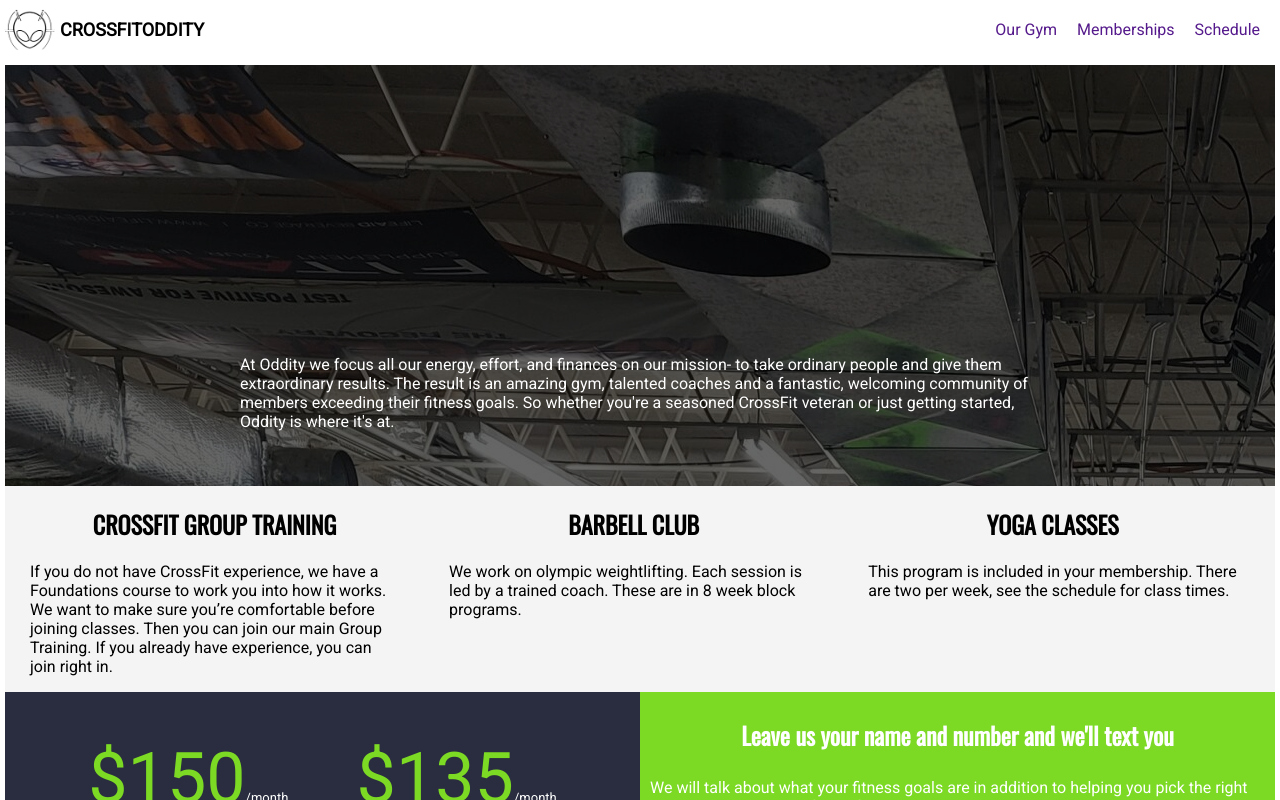
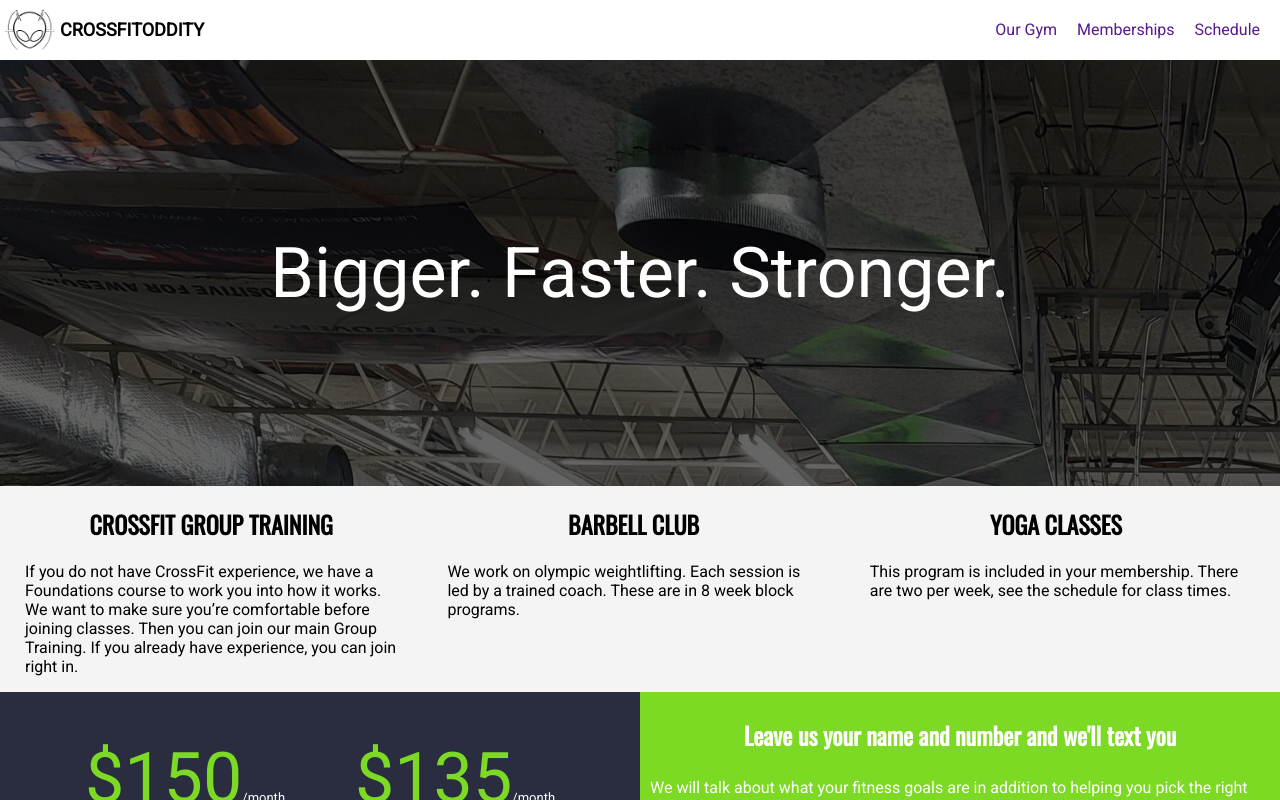
Before and after one commit to drmcknight/crossfit-oddity, a Next.js app: page / in a window 1280 px wide. Shown: the top 800 px of the page. Built offline with nearby package versions, Linux system fonts and the light colour scheme.

Commit message:
progress

```diff
--- a/components/content.tsx
+++ b/components/content.tsx
@@ -5,7 +5,7 @@ const Main = styled.main`
     width: 100%;
     display: flex;
     flex-flow: row wrap;
-    padding 5px;
+    padding 0;
     @media (max-width: 768px) {
         padding: 0;
     }
--- a/components/heroSection.tsx
+++ b/components/heroSection.tsx
@@ -2,37 +2,39 @@ import styled from 'styled-components'
 import Image from 'next/image';
 
 const HeroImageSection = styled.section`
-    height: 421px;
+    height: 426px;
     margin: 5px;
     flex-basis: 100%;
     background-image: url('/images/oddity-gym.jpg');
     margin: 0;
+    color: white;
 `;
 
-const HeroHeading = styled.div`
+const HeroMask = styled.div`
     background-color:rgba(0, 0, 0, 0.6);
     width:100%;
     height: 100%;
-    color: white;
-    padding: 40px;
+    font-size: 70px;
+    margin: auto;
+    display: flex;
+    flex-flow: row;
+    justify-content: center;
+
 `;
 
-const HeroDescription = styled.p`
-    width: 800px;
-    margin: 250px auto;
-
+const HeroHeading = styled.span`
+    margin: auto;
 `;
 
 
 export const HeroSection = () => {
     return (
         <HeroImageSection>
-            <HeroHeading>
-                <HeroDescription>
-                    At Oddity we focus all our energy, effort, and finances on our mission- to take ordinary people and give them extraordinary results. The result is an amazing gym, talented coaches and a fantastic, welcoming community of members exceeding their fitness goals.
-                    So whether you're a seasoned CrossFit veteran or just getting started, Oddity is where it's at.
-                </HeroDescription>
-            </HeroHeading>
+            <HeroMask>
+                <HeroHeading>
+                    Bigger. Faster. Stronger.
+                </HeroHeading>
+            </HeroMask>
         </HeroImageSection>
     );
 }
--- a/components/wrapper.tsx
+++ b/components/wrapper.tsx
@@ -1,7 +1,7 @@
 import styled from 'styled-components'
 
 export const Wrapper = styled.div`
-max-width: 1366px;
+max-width: 1440px;
 min-height: 100%;
 margin: auto;
 @media (max-width: 768px) {
```
